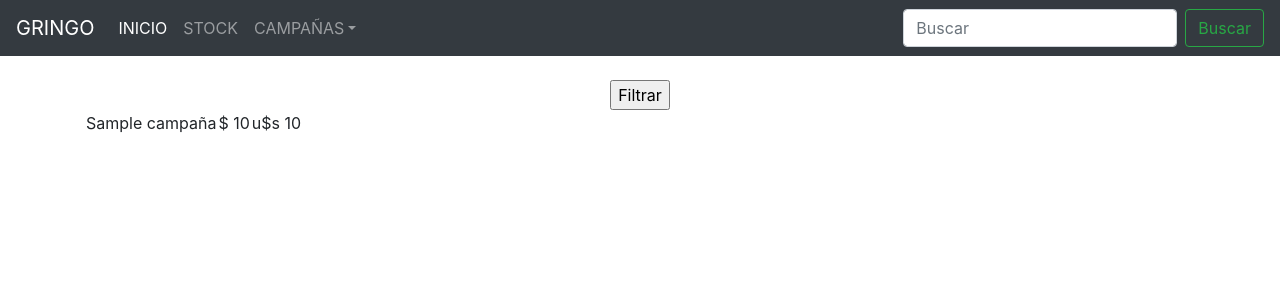
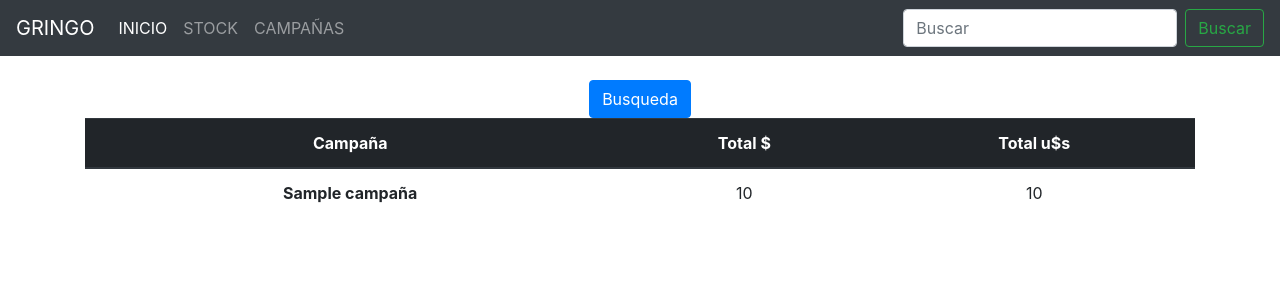
Before and after one commit to tecnicatura-villa-el-libertador/gringo, a Django app: a page that uses stock/templates/stock/campaña.html in a window 1280 px wide. Shown: the top 300 px of the page. Run offline with Django 3.2, Linux system fonts and the light colour scheme; a user stored in the database is signed in; tables that the repository leaves empty hold one stand-in row (values such as "Sample post"); some libraries are stand-ins or nearby versions.

Commit message:
integrando el estilo de bootstrap en los templates

```diff
--- a/gringo/settings.py
+++ b/gringo/settings.py
@@ -37,7 +37,8 @@ INSTALLED_APPS = [
     'django.contrib.sessions',
     'django.contrib.messages',
     'django.contrib.staticfiles',
-    'stock'
+    'stock',
+    'bootstrap4',
 ]
 
 MIDDLEWARE = [
--- a/requirement.txt
+++ b/requirement.txt
@@ -1,2 +1,3 @@
 Django==2.0.2
 Django-model-utils==3.1.2
+django-bootstrap4
--- /dev/null
+++ b/stock/templates/stock/bootstrap.html
@@ -0,0 +1,3 @@
+{% extends 'bootstrap4/bootstrap4.html' %}
+
+{% block bootstrap4_title %}{% block title %}{% endblock %}{% endblock %}
--- a/stock/templates/stock/campaña.html
+++ b/stock/templates/stock/campaña.html
@@ -1,24 +1,49 @@
 
 {% extends 'stock/plantilla_base.html' %}
+
+{% load bootstrap4%}
+
+{% block title%}
+Campañas
+{% endblock %}
 
 {% block content %}
 
 <form action="/mov_gral/" method="get">
 
 	{{form}}
-	<input type="submit" value="Filtrar">
+	{% bootstrap_button "Busqueda" button_type="submit" button_class="btn-primary" %}
 
 </form>
-<table>
 
+<table class="table">
+  <thead class="thead-dark">
+    <tr>
+      <th scope="col">Campaña</th>
+      <th scope="col">Total $</th>
+      <th scope="col">Total u$s</th>
+    </tr>
+  </thead>
+  <tbody>
+		{% for campaña, totales in tabla.items %}
+    <tr>
+      <th scope="row">{{campaña}}</th>
+      <td>{{totales.total_pesos}}</td>
+      <td>{{totales.total_dolares}}</td>
+    </tr>
+		{% endfor %}
+	</tboby>
+	</table>
+
+<!--table>
 {% for campaña, totales in tabla.items %}
-<tr>
+	<tr>
 	<td>{{campaña}}</td>
 	<td>$ {{totales.total_pesos}}</td>
 	<td>u$s {{totales.total_dolares}}</td>
 </tr>
 {% endfor %}
 
-</table>
+</table-->
 
 {% endblock %}
--- a/stock/templates/stock/plantilla_base.html
+++ b/stock/templates/stock/plantilla_base.html
@@ -32,12 +32,13 @@
             <a class="nav-link" href='{% url 'resumen_stock' %}'>STOCK</a>
           </li>
           <li class="nav-item dropdown">
-            <a class="nav-link dropdown-toggle" href="#" id="dropdown01" data-toggle="dropdown" aria-haspopup="true" aria-expanded="false">CAMPAÑAS</a>
+            <a class="nav-link" href="{% url 'resumen_campañas'%}">CAMPAÑAS <span class="sr-only">(current)</span></a>
+            <!--a class="nav-link dropdown-toggle" href="#" id="dropdown01" data-toggle="dropdown" aria-haspopup="true" aria-expanded="false">CAMPAÑAS</a>
             <div class="dropdown-menu" aria-labelledby="dropdown01">
               <a class="dropdown-item" href="{% url 'resumen_campañas'%}">Todas</a>
               <a class="dropdown-item" href="#">Another action</a>
               <a class="dropdown-item" href="#">Something else here</a>
-            </div>
+            </div -->
           </li>
         </ul>
         <form class="form-inline my-2 my-lg-0">
```
Also changed, not shown: gringo/urls.py (+5 -5 lines), stock/templates/stock/mov_gral.html (+5 -4 lines).
